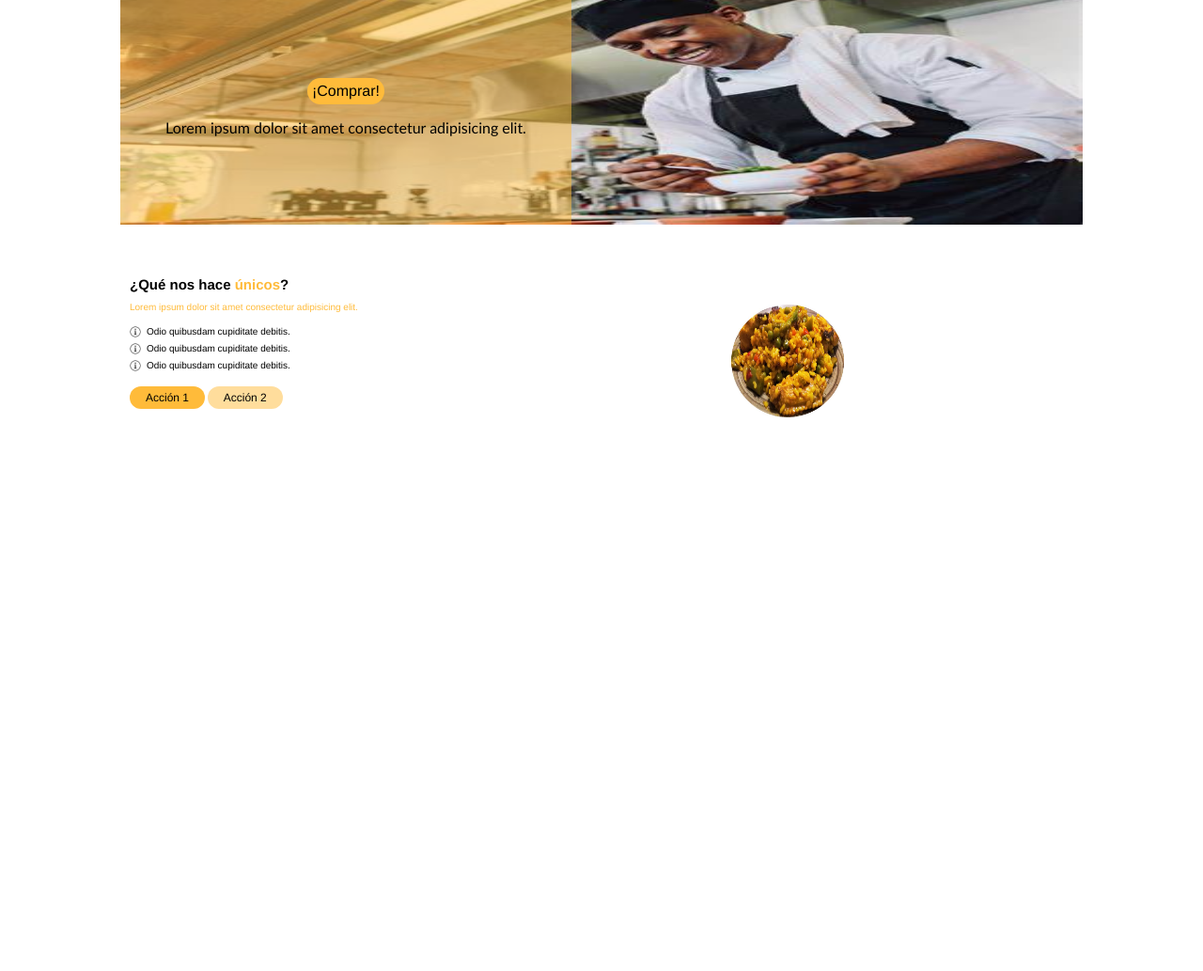
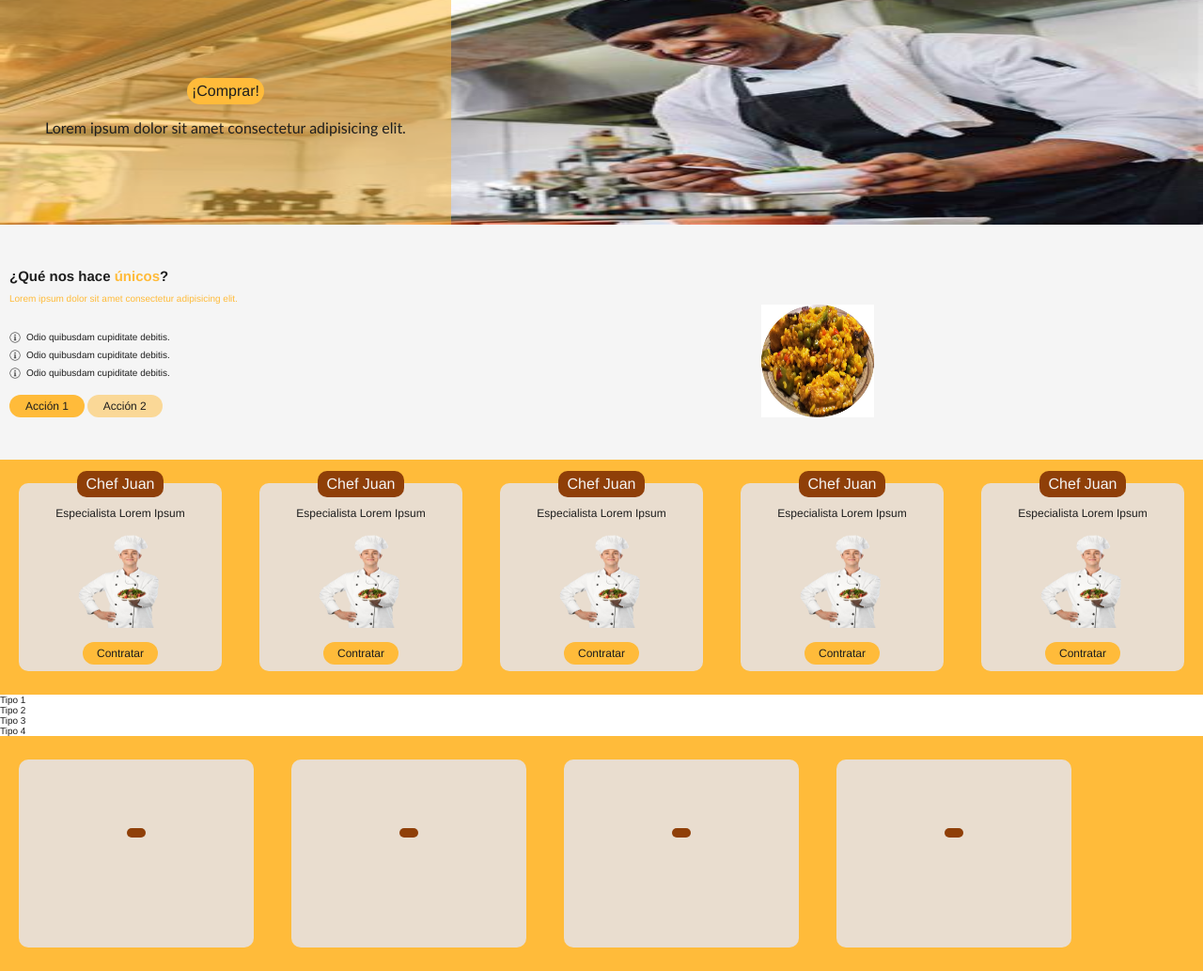
Before and after one commit to damphir16/ChefPress, a plain HTML site: page index.html in a window 1280 px wide. Shown: the part 51-1084 px from the top of the page at 94% size. Before the commit the page ends 800 px from the top, so only its background shows below. Drawn offline with Linux system fonts and the light colour scheme.

```diff
--- a/index.html
+++ b/index.html
@@ -62,7 +62,65 @@
                 <img src="assets/img/dummyFood.jpg" alt="Comida criolla">
             </picture>
         </section>
-        <section></section>
+        <section class="main-chefSection-slider">
+                <article class="main-chefSection-slider-card">
+                    <h3 class="main-chefSection-slider-card-title">Chef Juan</h3>
+                    <p class="main-chefSection-slider-card-description">Especialista Lorem Ipsum</p>
+                    <img src="assets/img/dummyChef.png" alt="Foto del Chef ABC" class="main-chefSection-slider-card-img">
+                    <button class="main-chefSection-slider-card-button button-type1">Contratar</button>
+                </article>
+                <article class="main-chefSection-slider-card">
+                    <h3 class="main-chefSection-slider-card-title">Chef Juan</h3>
+                    <p class="main-chefSection-slider-card-description">Especialista Lorem Ipsum</p>
+                    <img src="assets/img/dummyChef.png" alt="Foto del Chef ABC" class="main-chefSection-slider-card-img">
+                    <button class="main-chefSection-slider-card-button button-type1">Contratar</button>
+                </article>
+                <article class="main-chefSection-slider-card">
+                    <h3 class="main-chefSection-slider-card-title">Chef Juan</h3>
+                    <p class="main-chefSection-slider-card-description">Especialista Lorem Ipsum</p>
+                    <img src="assets/img/dummyChef.png" alt="Foto del Chef ABC" class="main-chefSection-slider-card-img">
+                    <button class="main-chefSection-slider-card-button button-type1">Contratar</button>
+                </article>
+                <article class="main-chefSection-slider-card">
+                    <h3 class="main-chefSection-slider-card-title">Chef Juan</h3>
+                    <p class="main-chefSection-slider-card-description">Especialista Lorem Ipsum</p>
+                    <img src="assets/img/dummyChef.png" alt="Foto del Chef ABC" class="main-chefSection-slider-card-img">
+                    <button class="main-chefSection-slider-card-button button-type1">Contratar</button>
+                </article>
+                <article class="main-chefSection-slider-card">
+                    <h3 class="main-chefSection-slider-card-title">Chef Juan</h3>
+                    <p class="main-chefSection-slider-card-description">Especialista Lorem Ipsum</p>
+                    <img src="assets/img/dummyChef.png" alt="Foto del Chef ABC" class="main-chefSection-slider-card-img">
+                    <button class="main-chefSection-slider-card-button button-type1">Contratar</button>
+                </article>
+        </section>
+        <section class="">
+            <h2></h2>
+            <ul>
+                <li>Tipo 1</li>
+                <li>Tipo 2</li>
+                <li>Tipo 3</li>
+                <li>Tipo 4</li>
+            </ul>
+            <div class="main-chefSection-slider">
+                <article class="main-chefSection-slider-card">
+                    <h3 class="main-chefSection-slider-card-title"></h3>
+                    <p class="main-chefSection-slider-card-description"></p>
+                </article>
+                <article class="main-chefSection-slider-card">
+                    <h3 class="main-chefSection-slider-card-title"></h3>
+                    <p class="main-chefSection-slider-card-description"></p>
+                </article>
+                <article class="main-chefSection-slider-card">
+                    <h3 class="main-chefSection-slider-card-title"></h3>
+                    <p class="main-chefSection-slider-card-description"></p>
+                </article>
+                <article class="main-chefSection-slider-card">
+                    <h3 class="main-chefSection-slider-card-title"></h3>
+                    <p class="main-chefSection-slider-card-description"></p>
+                </article>
+            </div>
+        </section>
     </main>
     <footer></footer>
 </body>
--- a/styles/main.css
+++ b/styles/main.css
@@ -5,6 +5,8 @@
     --orangeTransparent: rgba(255, 187, 58, .5);
     --almond: #E9DDCF;
     --indigo: #152862;
+    --gray: rgb(245, 245, 245);
+    --black: rgb(30, 30, 30);
     /*FONTS*/
     --fs-xs: 1.2rem;
     --fs-s: 1.6rem;
@@ -19,6 +21,7 @@
   padding: 0;
   margin: 0;
   font-family: 'Franklin Gothic Medium', 'Arial Narrow', Arial, sans-serif;
+  color: var(--black);
 }
 
 html{
@@ -26,7 +29,7 @@ html{
 }
 
 body{
-  width: 80%;
+  width: 100%;
   margin: 0 auto;
 }
 
--- a/styles/mobile.css
+++ b/styles/mobile.css
@@ -62,10 +62,12 @@ body{
     height: inherit;
 }
 /* MAIN */
+/* SECTION INFORMATION */
 .main-infoSection{
     width: 100%;
     height: 250px;
     display: flex;
+    background-color: var(--gray);
 }
 
 .main-infoSection-right{
@@ -99,7 +101,7 @@ body{
     margin: 0 10px 6px 0;
 }
 .main-infoSection-left-description{
-    margin-bottom: 15px;
+    margin-bottom: 30px;
     color: var(--orange);
 }
 .main-infoSection-left-descriptionIcon{
@@ -111,6 +113,7 @@ body{
 }
 .main-infoSection-left-adventage{
     margin-left: 6px;
+    margin-bottom: 2px;
 }
 .button-type1{
     background-color: var(--orange);
@@ -128,3 +131,53 @@ body{
     font-size: var(--fs-xs);
     width: 80px;
 }
+/* SECTION CHEFS */
+.main-chefSection-slider{
+    position: relative;
+    display: flex;
+    height: 250px;
+    width: 100%;
+    overflow-x: auto;
+    overscroll-behavior-x: auto;
+    scroll-snap-type: x proximity;
+    background-color: var(--orange);
+    align-items: center;
+}
+.main-chefSection-slider-card{
+    position: relative;
+    scroll-snap-align: center;
+    min-width: 180px;
+    max-width: 250px;
+    width: 70%;
+    height: 200px;
+    background-color: var(--almond);
+    display: flex;
+    flex-direction: column;
+    align-items: center;
+    justify-content: center;
+    border-radius: 10px;
+    margin: auto 20px;
+}
+.main-chefSection-slider-card-title{
+    margin-top: -20px;
+    margin-bottom: 10px;
+    padding: 5px 10px;
+    border-radius: 10px;
+    color: var(--gray);
+    background-color: var(--brown);
+    font-weight: 500;
+    font-size: var(--fs-s);
+}
+.main-chefSection-slider-card-description{
+    font-size: var(--fs-xs);
+    margin-bottom: 15px;
+}
+.main-chefSection-slider-card-img{
+    width: 100px;
+    height: 100px;
+    margin-bottom: 15px;
+}
+.main-chefSection-slider-card-button:hover{
+    background-color: var(--almond);
+}
+/*FOOD SECTION*/
```
Also changed, not shown: assets/img/food/WhatsApp Image 2024-02-19 at 3.26.16 AM.jpeg (added), assets/img/food/WhatsApp Image 2024-02-19 at 3.26.18 AM.jpeg (added), assets/img/food/WhatsApp Image 2024-02-19 at 3.26.29 AM.jpeg (added), assets/img/food/WhatsApp Image 2024-02-19 at 3.26.38 AM.jpeg (added), assets/img/food/WhatsApp Image 2024-02-19 at 3.26.42 AM.jpeg (added), assets/img/food/WhatsApp Image 2024-02-19 at 3.26.43 AM.jpeg (added), assets/img/food/WhatsApp Image 2024-02-19 at 3.26.45 AM.jpeg (added), assets/img/food/WhatsApp Image 2024-02-19 at 3.26.46 AM.jpeg (added), assets/img/logo/wh & bl logo 1.png (added).
